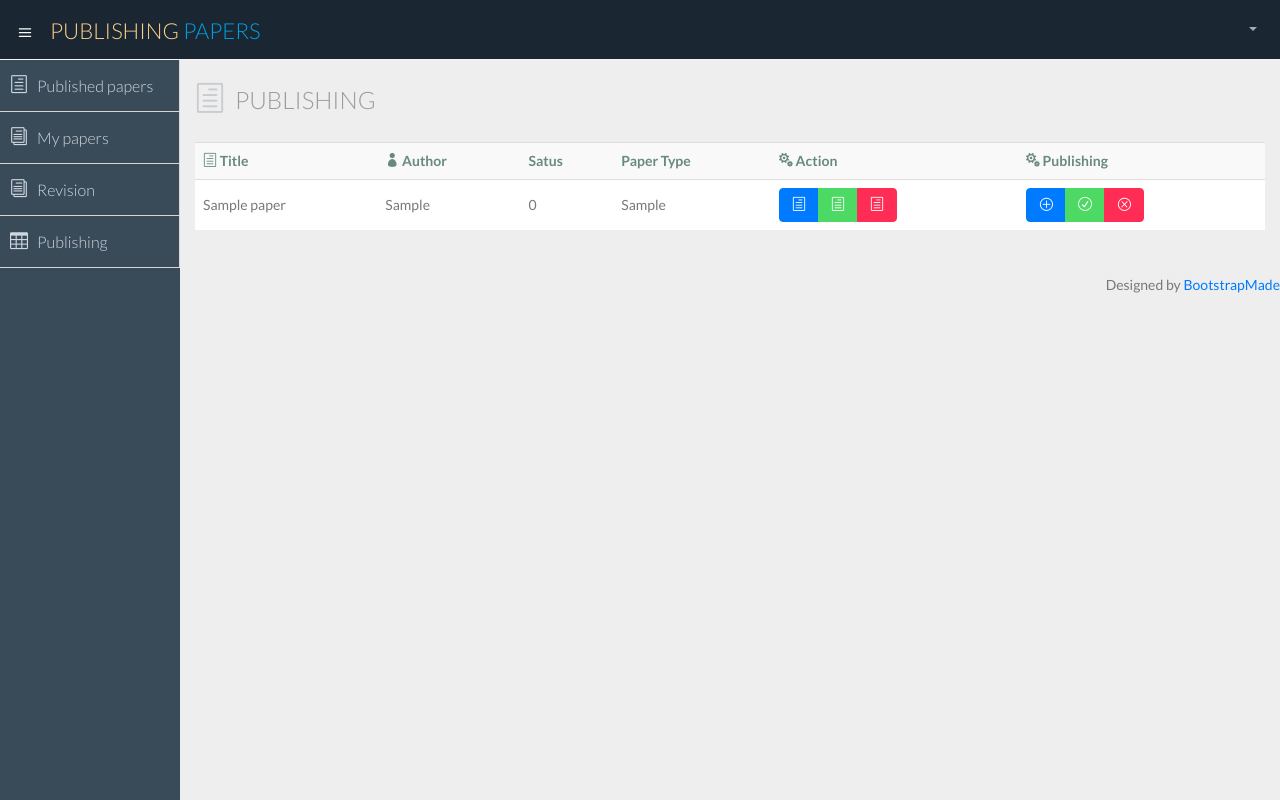
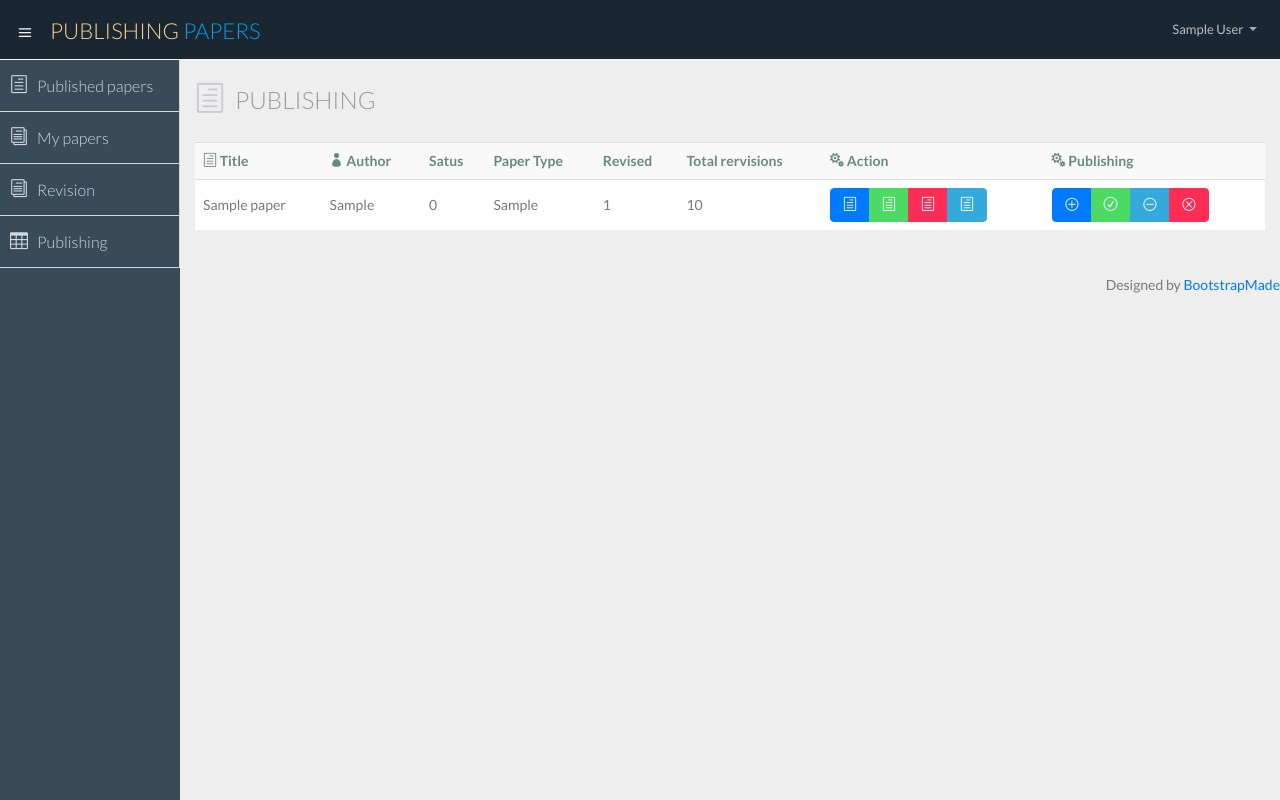
Before and after one commit to Gambit88/xmlProject, a Django app: page /paper/submitedPapers/ in a window 1280 px wide. Run offline with Django 3.2, Linux system fonts and the light colour scheme; a user stored in the database is signed in; tables that the repository leaves empty hold one stand-in row (values such as "Sample post"); parts of the project's set-up code (start-up, migrations or seed data) failed here and were passed over.

Commit message:
ostatak funkcionalnosti

```diff
--- a/publishing/paper/templates/myPapersPage.html
+++ b/publishing/paper/templates/myPapersPage.html
@@ -275,11 +275,8 @@
                     <td>
                       <div class="btn-group">
                         {% if paper.status == '2' %}
-                        <a class="btn btn-success" href="{% url 'reWritePaperPage' paper_id=paper.id %}">
+                        <a class="btn btn-info" href="{% url 'reWritePaperPage' paper_id=paper.id %}">
                           <i class="icon_plus_alt2"></i>
-                        </a>
-                        <a class="btn btn-primary" href="{% url 'reWritePaperPage' paper_id=paper.id %}">
-                          <i class="icon_download_alt2"></i>
                         </a>
                         {% endif %} {% if paper.status == '2' or paper.status == '1' or paper.status == '0' %}
                         <a class="btn btn-danger" href="{% url 'pullPaper' paper_id=paper.id %}">
--- a/publishing/paper/templates/revisionPage.html
+++ b/publishing/paper/templates/revisionPage.html
@@ -125,6 +125,7 @@
                 <!-- page start-->
                 <form method="POST" action="{% url 'submitReview' %}" enctype="multipart/form-data">
                     <input type="hidden" value="{{paper.id}}" name = "paper_id">
+                    <input type="hidden" value="{{questionnaire.id}}" name = "q_id">
                     <div class="row">
                         <div class="col-lg-12">
                             <a class="btn btn-primary" href="{% url 'getPaperXml' paper_id=paper.id%}">Article(XML)</a>
--- a/publishing/paper/templates/submitedPapersPage.html
+++ b/publishing/paper/templates/submitedPapersPage.html
@@ -136,6 +136,8 @@
                       <i class="icon_profile"></i> Author</th>
                     <th> Satus</th>
                     <th> Paper Type</th>
+                    <th> Revised</th>
+                    <th> Total rervisions</th>
                     <th>
                       <i class="icon_cogs"></i> Action</th>
                     <th>
@@ -148,6 +150,8 @@
                     <td>{{paper.status}}</td>
                     <!--HERE-->
                     <td>{{paper.paper_type}}</td>
+                    <td>{{paper.rec_completed}}</td>
+                    <td>{{paper.rec_total}}</td>
                     <td>
                       <div class="btn-group">
                         <a class="btn btn-primary" href="{% url 'viewPaperPage' paper_id=paper.id %}">
@@ -159,6 +163,9 @@
                         <a class="btn btn-danger" href="{% url 'getPaperPdf' paper_id=paper.id %}">
                           <i class="icon_document_alt"></i>
                         </a>
+                        <a class="btn btn-info" href="{% url 'checkReview' paper_id=paper.id %}">
+                          <i class="icon_document_alt"></i>
+                        </a>
                       </div>
                     </td>
                     <td>
@@ -167,10 +174,13 @@
                         <a class="btn btn-primary" href="{% url 'appointRevisionPage' paper_id=paper.id %}">
                           <i class="icon_plus_alt2"></i>
                         </a>
-                        {% endif %} {% if paper.status == '2' or paper.status == '1' or paper.status == '0' %}
-                        <a class="btn btn-success" href="{% url 'revisionPage' paper_id=paper.id %}">
+                        {% endif %} {% if paper.status == '1' and paper.rec_completed == paper.rec_total or paper.status == '0' %}
+                        <a class="btn btn-success" href="{% url 'setAcceptedState' paper_id=paper.id %}">
                             <i class="icon_check_alt2"></i>
                           </a>
+                        <a class="btn btn-info" href="{% url 'setWritingState' paper_id=paper.id %}">
+                          <i class="icon_minus_alt2"></i>
+                        </a>
                         <a class="btn btn-danger" href="{% url 'setRefusedState' paper_id=paper.id %}">
                           <i class="icon_close_alt2"></i>
                         </a>
--- a/publishing/paper/urls.py
+++ b/publishing/paper/urls.py
@@ -20,28 +20,27 @@ from . import views
 
 urlpatterns = [
     url(r'^writePaper/', views.uploadPage, name="writePaperPage"),
-    url(r'^rewritePaper/(?P<paper_id>\d+)',
-        views.rewritePage, name="reWritePaperPage"),
+    url(r'^rewritePaper/(?P<paper_id>\d+)',views.rewritePage, name="reWritePaperPage"),
     url(r'^submitPaper/', views.upload, name="submitPaper"),
     url(r'^pullPaper/(?P<paper_id>\d+)', views.pullPaper, name="pullPaper"),
+    url(r'^myPapers/', views.myPapers, name="myPapersPage"),
+    url(r'^checkReview/(?P<paper_id>\d+)', views.revision, name="checkReview"),
+
     url(r'^searchPapers/', views.searchPage, name="searchPapersPage"),
-    url(r'^myPapers/', views.myPapers, name="myPapersPage"),
     url(r'^viewPaper/(?P<paper_id>\d+)', views.getPaper, name="viewPaperPage"),
-    url(r'^getPaperXml/(?P<paper_id>\d+)',
-        views.getPaperXml, name="getPaperXml"),
-    url(r'^getPaperPdf/(?P<paper_id>\d+)',
-        views.getPaperPdf, name="getPaperPdf"),
+    url(r'^getPaperXml/(?P<paper_id>\d+)',views.getPaperXml, name="getPaperXml"),
+    url(r'^getPaperPdf/(?P<paper_id>\d+)',views.getPaperPdf, name="getPaperPdf"),
+
     url(r'^pendingRevisions/', views.pendingRevisions, name="pendingRevisionsPage"),
-    url(r'^reviewPaper/(?P<paper_id>\d+)',
-        views.revisionPage, name="revisionPage"),
+    url(r'^reviewPaper/(?P<paper_id>\d+)', views.revisionPage, name="revisionPage"),
     url(r'^submitReview/', views.uploadRevision, name="submitReview"),
     url(r'^refuseRevision/(?P<paper_id>\d+)', views.refuseRevision, name="refuseRevision"),
     url(r'^questionnaire/(?P<q_id>\d+)', views.getQu, name="questXml"),
 
     url(r'^submitedPapers/', views.submitedPapersPage, name="sumbitedPapersPage"),
-    url(r'^appointingRevisions/(?P<paper_id>\d+)', views.appointRevisionPage,
-        name="appointRevisionPage"),
+    url(r'^appointingRevisions/(?P<paper_id>\d+)', views.appointRevisionPage,name="appointRevisionPage"),
     url(r'^appointRevision/', views.appointRevision, name="appointRevision"),
+
     url(r'^setAcceptedState/(?P<paper_id>\d+)', views.setAcceptedState, name="setAcceptedState"),
     url(r'^setRefusedState/(?P<paper_id>\d+)', views.setRefusedState, name="setRefusedState"),
     url(r'^setRevisionState/(?P<paper_id>\d+)', views.setRevisionState, name="setRevisionState"),
@@ -50,8 +49,7 @@ urlpatterns = [
     url(r'^ArticleSchema/', views.getPaperSchema, name="ArticleSchema"),
     url(r'^RevisionSchema/', views.getRevisionSchema, name="RevisionSchema"),
     url(r'^LetterSchema/', views.getLetterSchema, name="LetterSchema"),
-    url(r'^QuestionnaireSchema/', views.getQuestionnaireSchema,
-        name="QuestionnaireSchema"),
+    url(r'^QuestionnaireSchema/', views.getQuestionnaireSchema,name="QuestionnaireSchema"),
 
     url(r'^login/', views.loginF, name="login"),
     url(r'^register/', views.registerF, name="register"),
--- a/publishing/paper/views.py
+++ b/publishing/paper/views.py
@@ -1,5 +1,5 @@
 from django.shortcuts import render,redirect
-from django.template import loader
+from django.template import loader,template
 from django.http import HttpResponse
 from django.contrib.auth.models import User,Group
 from django.contrib.auth import authenticate, login, logout
@@ -18,6 +18,13 @@ from paper.models import Paper,Recension,Questionnaire,Schema
 
 import requests
 from requests.auth import HTTPDigestAuth
+
+lib = template.Library()
+
+@lib.filter(name='is_pub')
+def has_group(user):
+    group =  Group.objects.get(name="publisher")
+    return group in user.groups.all()
 
 def sendEmail(email,message,subject):#DONE
     fromaddr = "tp4restoranii@gmail.com"
@@ -44,15 +51,18 @@ def sendEmail(email,message,subject):#DONE
 def uploadPage(request):#TOTALY DONE
     template = loader.get_template("writePaperPage.html")
     publisherList = User.objects.filter(groups__name='publisher')
-    return HttpResponse(template.render({'publishers':publisherList}))
+    return HttpResponse(template.render({'publishers':publisherList,'rewrite':False, 'user':request.user}))
 
 @login_required(login_url="/paper/loginPage")
 @permission_required('paper.add_paper')
-def rewritePage(request,paper_id):#DONE
+def rewritePage(request,paper_id):#TOTALY DONE
     paper = Paper.objects.get(id=paper_id,author__id=request.user.id)
-    text = paper.text
+
+    publisherList = []
+    publisherList.append(paper.publisher)
+
     template = loader.get_template("writePaperPage.html")
-    return HttpResponse(template.render({'text':text}))
+    return HttpResponse(template.render({'publishers':publisherList, 'paper':paper,'rewrite':True, 'user':request.user}))
 
 @login_required(login_url="/paper/loginPage")
 @permission_required('paper.add_paper')
@@ -60,10 +70,9 @@ def rewritePage(request,paper_id):#DONE
 def upload(request):#TOTALY DONE
     paperFile = request.FILES['paper']
     letterFile = request.FILES['letter']
-    try:
-        paper_id = request.POST.get('paper_id')
-    except:
-        paper_id = None
+
+    paper_id = request.POST.get('paper_id')
+
     sch = Schema.objects.get(name="paper")
     schema = sch.text
     schema_doc = etree.fromstring(schema)
@@ -99,7 +108,7 @@ def upload(request):#TOTALY DONE
     for el in paperDoc.iter('{*}article'):
         paper_type = el.attrib['classification']
 
-    if paper_id==None:
+    if paper_id=="":
         paper = Paper()
         paper.title = title
         paper.status = '0'
@@ -145,7 +154,7 @@ def myPapers(request):#TOTALY DONE
         if searchType=="t":
             searchContent = request.GET.get('text')
             papers = Paper.objects.filter(author__id = request.user.id,deleted=False,text__contains=searchContent).defer("text")
-            return HttpResponse(template.render({'papers':papers,'user':request.user,'types':Paper.Type_CHOICES}))
+            return HttpResponse(template.render({'papers':papers,'user':request.user,'types':Paper.Type_CHOICES, 'user':request.user}))
         else:
             searchTitle = request.GET.get('title',"")
             searchStatus = request.GET.get('status',"")
@@ -156,10 +165,26 @@ def myPapers(request):#TOTALY DONE
             if searchKeywords!="":
                 for keyword in str(searchKeywords).split(','):
                     papers = papers.filter(keywords__contains=keyword)
-            return HttpResponse(template.render({'papers':papers,'user':request.user,'types':Paper.Type_CHOICES}))
+            return HttpResponse(template.render({'papers':papers,'user':request.user,'types':Paper.Type_CHOICES, 'user':request.user}))
     except:
         papers = Paper.objects.filter(author__id = request.user.id,deleted=False).defer("text")
-        return HttpResponse(template.render({'papers':papers,'user':request.user,'types':Paper.Type_CHOICES}))
+        return HttpResponse(template.render({'papers':papers,'user':request.user,'types':Paper.Type_CHOICES, 'user':request.user}))
+
+def revision(request,paper_id):
+    article = Paper.objects.get(id=paper_id)
+    if article.author.id == request.user.id or article.publisher.id == request.user.id:
+        text = ""
+        for rev in article.recension.all():
+            text = text + "\n" + rev.text
+        if text!="":
+            root = etree.Element("allReviews")
+            root.append(etree.fromstring(text))
+            return HttpResponse(content=etree.tostring(root),status=200, content_type="text/xml")
+        else:
+            return HttpResponse(content="<empty></empty>",status=200, content_type="text/xml")
+    else:
+        return redirect('/paper/searchPapers/')
+
 #######################################################################
 
 #REVISION CCONTROL######################################
@@ -168,7 +193,7 @@ def myPapers(request):#TOTALY DONE
 def pendingRevisions(request):#TOTALY DONE
     template = loader.get_template("pendingRevisionsPage.html")
     rev = Paper.objects.filter(reviewer__username=request.user.username)
-    return HttpResponse(template.render({'papers':rev}))
+    return HttpResponse(template.render({'papers':rev, 'user':request.user}))
 
 @login_required(login_url="/paper/loginPage")
 @permission_required('paper.add_recension')
@@ -189,45 +214,62 @@ def revisionPage(request,paper_id):#TOTALY DONE
     id = paper_id
     article = Paper.objects.get(id=id, reviewer__id=request.user.id)
     questionnaire = Questionnaire.objects.get(paper__id=article.id,reviewer__id=request.user.id)
-    return HttpResponse(template.render({'paper':article, 'questionnaire':questionnaire}))
+    return HttpResponse(template.render({'paper':article, 'questionnaire':questionnaire, 'user':request.user}))
 
 @login_required(login_url="/paper/loginPage")
 @permission_required('paper.add_recension')
 @csrf_exempt
-def uploadRevision(request):#DONE
-    #prvo parsirati
+def uploadRevision(request):#TOTALY DONE
+    revFile = request.FILES['rev']
+    questFile = request.FILES['quest']
+    letterFile = request.FILES['letter']
+
+    paper_id = request.POST.get('paper_id')
+    q_id = request.POST.get('q_id')
+
     sch = Schema.objects.get(name="revision")
-    schema = StringIO(sch.text)
-    schema_doc = etree.parse(schema)
+    schema = sch.text
+    schema_doc = etree.fromstring(schema)
     xmlschema = etree.XMLSchema(schema_doc)
-    message = request.POST.body
-    doc = etree.parse(message)
+
+    revDoc = etree.parse(revFile)
+    if xmlschema.validate(revDoc)==False:
+        return redirect('/paper/reviewPaper/'+paper_id)#revizija ne odgovara semi
+
+    sch = Schema.objects.get(name="questionnaire")
+    schema = sch.text
+    schema_doc = etree.fromstring(schema)
+    xmlschema = etree.XMLSchema(schema_doc)
+
+    questDoc = etree.parse(questFile)
+    if xmlschema.validate(questDoc)==False:
+        return redirect('/paper/reviewPaper/'+paper_id)#upitnik ne odgovara semi
+
+    sch = Schema.objects.get(name="letter")
+    schema = sch.text
+    schema_doc = etree.fromstring(schema)
+    xmlschema = etree.XMLSchema(schema_doc)
+
+    doc = etree.parse(letterFile)
     if xmlschema.validate(doc)==False:
-        return HttpResponse(status=400)#revizija ne odgovara semi
-    sch = Schema.objects.get(name="questionnaire")
-    schema = StringIO(sch.text)
-    schema_doc = etree.parse(schema)
-    xmlschema = etree.XMLSchema(schema_doc)
-    message = request.POST.get('questionnaire')
-    doc = etree.parse(message)
-    if xmlschema.validate(doc)==False:
-        return HttpResponse(status=400)#upitinik ne odgovara semi
+        return redirect('/paper/reviewPaper/'+paper_id)#pismo ne odgovara semi
 
-    id = int(request.POST.get('articleId'))
-    article = Paper.objects.get(id=id)
-    questionnaire = Qlog()
-    questionnaire.text=message
+    q = etree.tostring(questDoc).decode('UTF-8')
+    rev = etree.tostring(revDoc).decode('UTF-8')
+    message = etree.tostring(doc).decode('UTF-8')
+
+    article = Paper.objects.get(id=paper_id)
+    questionnaire = Questionnaire.objects.get(id=q_id,reviewer__id=request.user.id,paper__id=paper_id)
+    questionnaire.text=q
     questionnaire.save()
     rr = Recension()
-    rr.text = request.POST.body
-    rr.qlog = questionnaire
+    rr.text = rev
     rr.save()
     article.recension.add(rr)
     article.rec_completed = article.rec_completed+1
     article.reviewer.remove(request.user)
     article.save()
-    template = loader.get_template("static/completedPaper.html")
-    return  HttpResponse(template.render())
+    return  redirect('/paper/pendingRevisions/')
 
 @login_required(login_url="/paper/loginPage")
 @permission_required('paper.add_recension')
@@ -244,7 +286,7 @@ def getQu(request,q_id):
 def submitedPapersPage(request):#TOTALY DONE
     template = loader.get_template("submitedPapersPage.html")
     articles = Paper.objects.filter(publisher__id = request.user.id,deleted=False)
-    return HttpResponse(template.render({'papers':articles}))
+    return HttpResponse(template.render({'papers':articles, 'user':request.user}))
 
 @login_required(login_url="/paper/loginPage")
 @permission_required('paper.can_publish')
@@ -258,7 +300,7 @@ def appointRevisionPage(request,paper_id):#TOTALY DONE, No time for suggested
         object_id_list.append(user.id)
     reviewers = User.objects.filter(groups__name='reviewer').exclude(id__in=object_id_list)
     if article.publisher.id == request.user.id:
-        return HttpResponse(template.render({'paper':article,'reviewers':reviewers}))
+        return HttpResponse(template.render({'paper':article,'reviewers':reviewers, 'user':request.user}))
     return redirect("/paper/submitedPapers")
 
 @login_required(login_url="/paper/loginPage")
```
Also changed, not shown: publishing/paper/templates/writePaperPage.html (+24 -8 lines), publishing/paper/migrations/0002_auto_20180617_0900.py (added), publishing/paper/templates/viewPaperPage.html (deleted).
